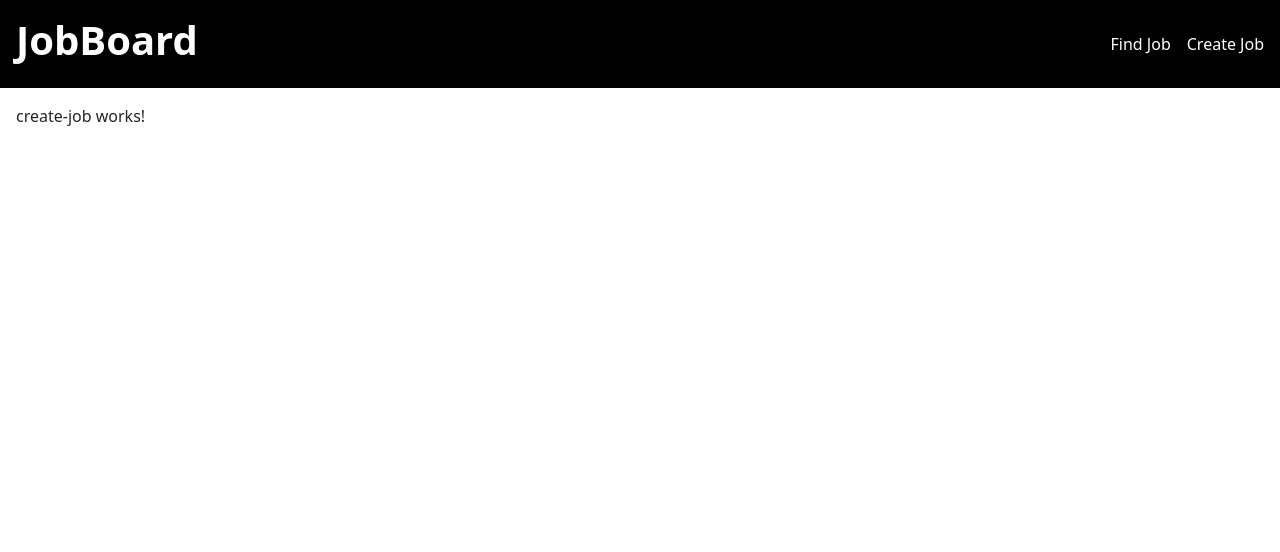
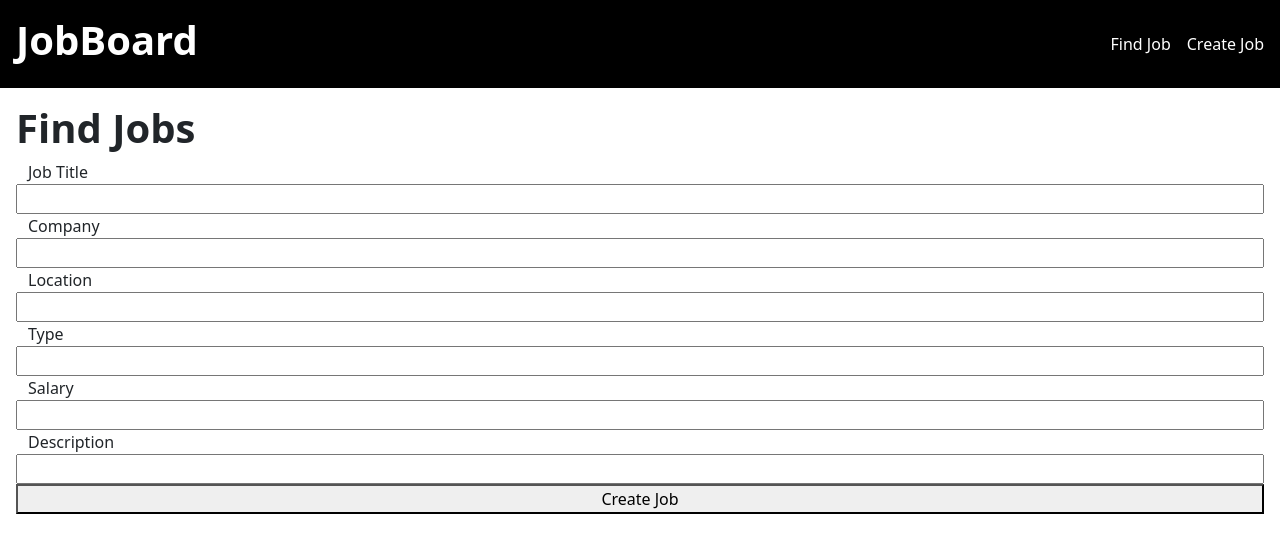
Before and after one commit to locwa/Community-Job-Board, an Angular app: page /create-job in a window 1280 px wide. Shown: the top 552 px of the page. Built offline with nearby package versions, Linux system fonts and the light colour scheme.

Commit message:
added code for create job

```diff
--- a/src/app/create-job/create-job.html
+++ b/src/app/create-job/create-job.html
@@ -1 +1,30 @@
-<p>create-job works!</p>
+<h1 class="fw-bold">Find Jobs</h1>
+<div class="container-fluid">
+  <div class="row">
+    <label for="title">Job Title</label>
+    <input type="text" name="job-title" id="" [(ngModel)]="title">
+  </div>
+  <div class="row">
+    <label for="title">Company</label>
+    <input type="text" name="job-company" id="" [(ngModel)]="company">
+  </div>
+  <div class="row">
+    <label for="title">Location</label>
+    <input type="text" name="job-location" id="" [(ngModel)]="location">
+  </div>
+  <div class="row">
+    <label for="title">Type</label>
+    <input type="text" name="job-type" id="" [(ngModel)]="type">
+  </div>
+  <div class="row">
+    <label for="title">Salary</label>
+    <input type="text" name="job-salary" id="" [(ngModel)]="salary">
+  </div>
+  <div class="row">
+    <label for="title">Description</label>
+    <input type="text" name="job-description" id="" [(ngModel)]="description">
+  </div>
+  <div class="row">
+    <button (click)="addJob()">Create Job</button>
+  </div>
+</div>
--- a/src/app/create-job/create-job.ts
+++ b/src/app/create-job/create-job.ts
@@ -1,11 +1,38 @@
 import { Component } from '@angular/core';
+import {FormsModule} from '@angular/forms';
+import { JobsService } from '../services/jobs-service';
 
 @Component({
   selector: 'app-create-job',
-  imports: [],
+  imports: [
+    FormsModule
+  ],
   templateUrl: './create-job.html',
   styleUrl: './create-job.css',
 })
 export class CreateJob {
+  title: string = "";
+  company: string = "";
+  location: string= "";
+  type: string = "";
+  description: string = "";
+  salary: string = "";
 
+  jobDetails:any = []
+
+  constructor(private jobService : JobsService) {
+  }
+
+  addJob(){
+    this.jobDetails = {
+      title: this.title,
+      company: this.company,
+      location: this.location,
+      type: this.type,
+      description: this.description,
+      salary: this.salary,
+    }
+
+    this.jobService.create(this.jobDetails)
+  }
 }
```
